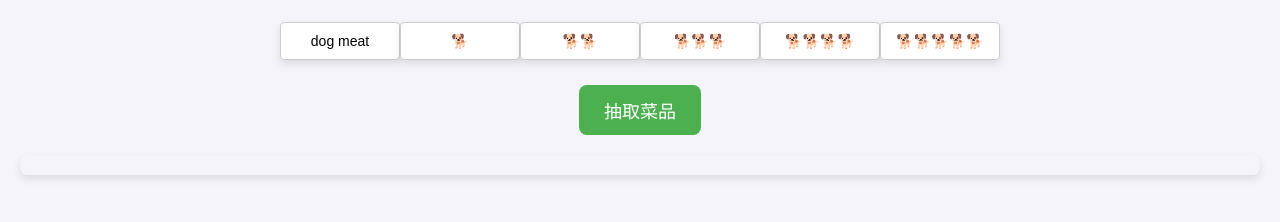
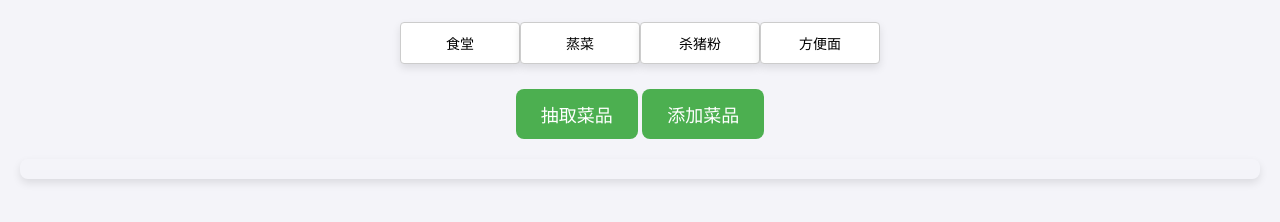
Before and after one commit to z156162135/Lunch-draw, a plain HTML site: page index.html in a window 1280 px wide. Shown: the part 90-312 px from the top of the page. Drawn offline with Linux system fonts and the light colour scheme.

Commit message:
菜品配置化

```diff
--- a/index.html
+++ b/index.html
@@ -1,5 +1,6 @@
 <!DOCTYPE html>
 <html lang="en">
+
 <head>
     <meta charset="UTF-8">
     <meta name="viewport" content="width=device-width, initial-scale=1.0">
@@ -12,10 +13,12 @@
             background-color: #f4f4f9;
             margin: 0;
         }
+
         h1 {
             color: #333;
             margin-bottom: 20px;
         }
+
         ul {
             list-style-type: none;
             padding: 0;
@@ -24,6 +27,7 @@
             flex-wrap: wrap;
             justify-content: center;
         }
+
         li {
             width: 150px;
             font-size: 14px;
@@ -35,44 +39,69 @@
             width: calc(33.333% - 20px);
             box-sizing: border-box;
             text-align: center;
-            box-shadow: 0 4px 8px rgba(0,0,0,0.1);
+            box-shadow: 0 4px 8px rgba(0, 0, 0, 0.1);
             transition: transform 0.3s, box-shadow 0.3s;
         }
+
         #dishesList li {
-    width: 120px; /* 设置 li 元素的宽度 */
-    margin: 5px 0; /* 添加上下间距 */
-    padding: 10px; /* 添加内边距 */
-    border: 1px solid #ccc; /* 添加边框 */
-    border-radius: 4px; /* 圆角边框 */
-    text-align: center; /* 文本居中 */
-    transition: background-color 0.3s, box-shadow 0.3s; /* 添加过渡效果 */
-    display: inline-block; /* 使 li 元素在水平方向上排列 */
+            width: 120px;
+            /* 设置 li 元素的宽度 */
+            margin: 5px 0;
+            /* 添加上下间距 */
+            padding: 10px;
+            /* 添加内边距 */
+            border: 1px solid #ccc;
+            /* 添加边框 */
+            border-radius: 4px;
+            /* 圆角边框 */
+            text-align: center;
+            /* 文本居中 */
+            transition: background-color 0.3s, box-shadow 0.3s;
+            /* 添加过渡效果 */
+            display: inline-block;
+            /* 使 li 元素在水平方向上排列 */
         }
 
         #dishesList li.active {
-    background-color: #b3e5fc; /* 更亮的高亮背景颜色 */
+            background-color: #b3e5fc;
+            /* 更亮的高亮背景颜色 */
         }
 
         #dishesList li.final {
-    background-color: #b3e5fc; /* 更亮的高亮背景颜色 */
-    box-shadow: 0 0 15px rgba(0, 150, 255, 0.7); /* 更强的阴影效果 */
+            background-color: #b3e5fc;
+            /* 更亮的高亮背景颜色 */
+            box-shadow: 0 0 15px rgba(0, 150, 255, 0.7);
+            /* 更强的阴影效果 */
         }
+
         li.highlight {
             animation: highlight 0.3s;
         }
+
         @keyframes highlight {
-            0% { background-color: #f4f4f9; }
-            50% { background-color: #e1f5fe; }
-            100% { background-color: #f4f4f9; }
+            0% {
+                background-color: #f4f4f9;
             }
+
+            50% {
+                background-color: #e1f5fe;
+            }
+
+            100% {
+                background-color: #f4f4f9;
+            }
+        }
+
         li.active {
             background-color: #dff0d8;
             transition: background-color 0.3s;
         }
+
         li:hover {
             transform: scale(1.05);
-            box-shadow: 0 8px 16px rgba(0,0,0,0.2);
+            box-shadow: 0 8px 16px rgba(0, 0, 0, 0.2);
         }
+
         button {
             padding: 12px 25px;
             font-size: 18px;
@@ -84,10 +113,12 @@
             transition: background-color 0.3s, transform 0.3s;
             margin-top: 20px;
         }
+
         button:hover {
             background-color: #45a049;
             transform: scale(1.05);
         }
+
         #result {
             font-size: 24px;
             color: #333;
@@ -95,19 +126,22 @@
             font-weight: bold;
             padding: 10px;
             border-radius: 8px;
-            box-shadow: 0 4px 8px rgba(0,0,0,0.1);
+            box-shadow: 0 4px 8px rgba(0, 0, 0, 0.1);
         }
 
         /* 媒体查询: 小屏幕设备优化 */
         @media (max-width: 600px) {
             li {
-                width: calc(50% - 20px); /* 每行两个 */
+                width: calc(50% - 20px);
+                /* 每行两个 */
                 font-size: 16px;
             }
+
             button {
                 padding: 10px 20px;
                 font-size: 16px;
             }
+
             #result {
                 font-size: 20px;
                 padding: 8px;
@@ -115,24 +149,31 @@
         }
     </style>
 </head>
+
 <body>
     <h1>今天吃什么？</h1>
     <ul id="dishesList">
         <!-- 菜品列表会自动填充 -->
     </ul>
     <button onclick="drawDish()">抽取菜品</button>
+    <button onclick="addDish()">添加菜品</button>
     <h2 id="result"></h2>
 
     <script>
-        const dishes = [
-            "dog meat",
-            "🐕",
-            "🐕🐕",
-            "🐕🐕🐕",
-            "🐕🐕🐕🐕",
-            "🐕🐕🐕🐕🐕"
-        ];
-
+        let dishes = [];
+        if (localStorage.getItem('dishes')) {
+            dishes = JSON.parse(localStorage.getItem('dishes'));
+        } else {
+            // 初始化菜品列表
+            dishes = [
+                "食堂",
+                "蒸菜",
+                "杀猪粉",
+                "方便面"
+            ]
+            // 存入localStorage
+            localStorage.setItem('dishes', JSON.stringify(dishes));
+        }
         let lastIndex = -1;
         let intervalId;
 
@@ -144,7 +185,17 @@
             li.setAttribute('data-index', index);
             dishesList.appendChild(li);
         });
-
+        function addDish() {
+            const newDish = prompt('请输入新的菜品名称:');
+            if (newDish) {
+                dishes.push(newDish);
+                const li = document.createElement('li');
+                li.textContent = newDish;
+                dishesList.appendChild(li);
+            }
+            // 存入localStorage
+            localStorage.setItem('dishes', JSON.stringify(dishes));
+        }
         function drawDish() {
             // 清除之前的高亮
             document.querySelectorAll('#dishesList li').forEach(item => {
```
Lines whose indentation alone changed are shown as unchanged.
